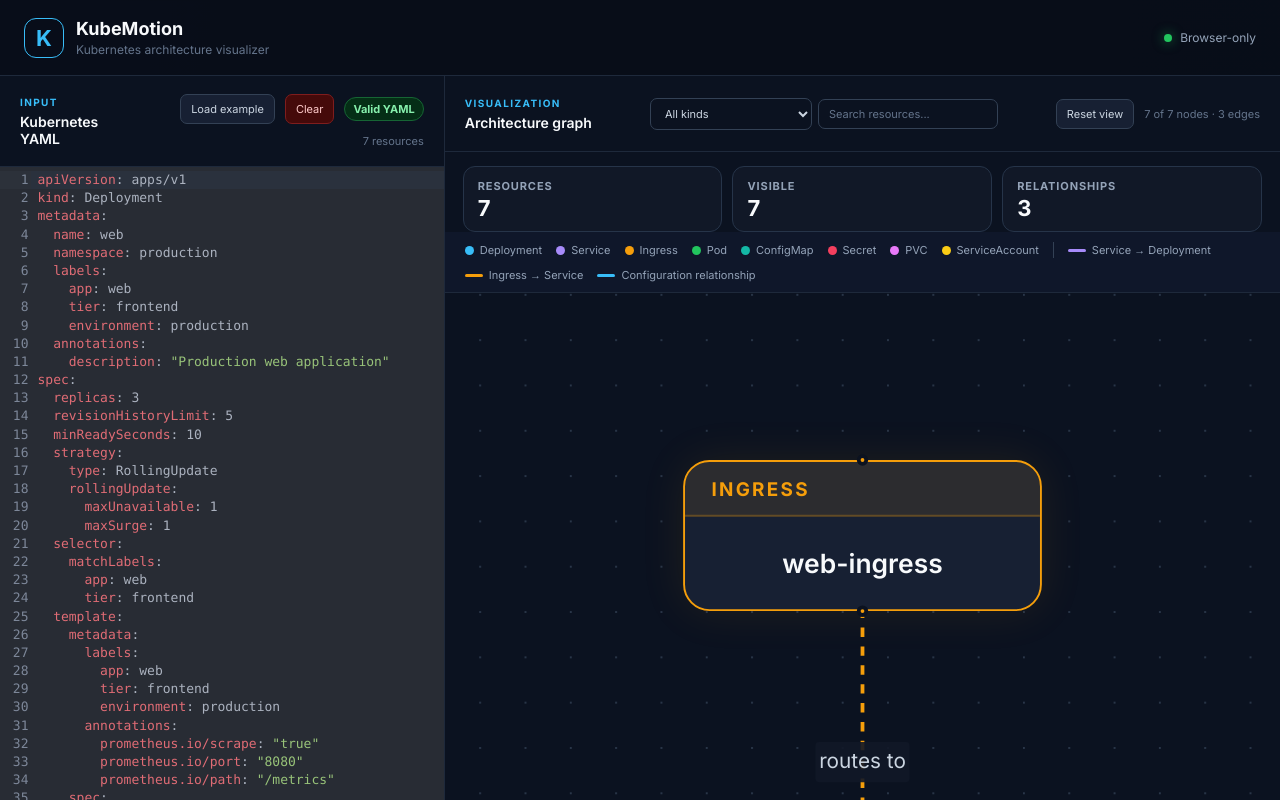
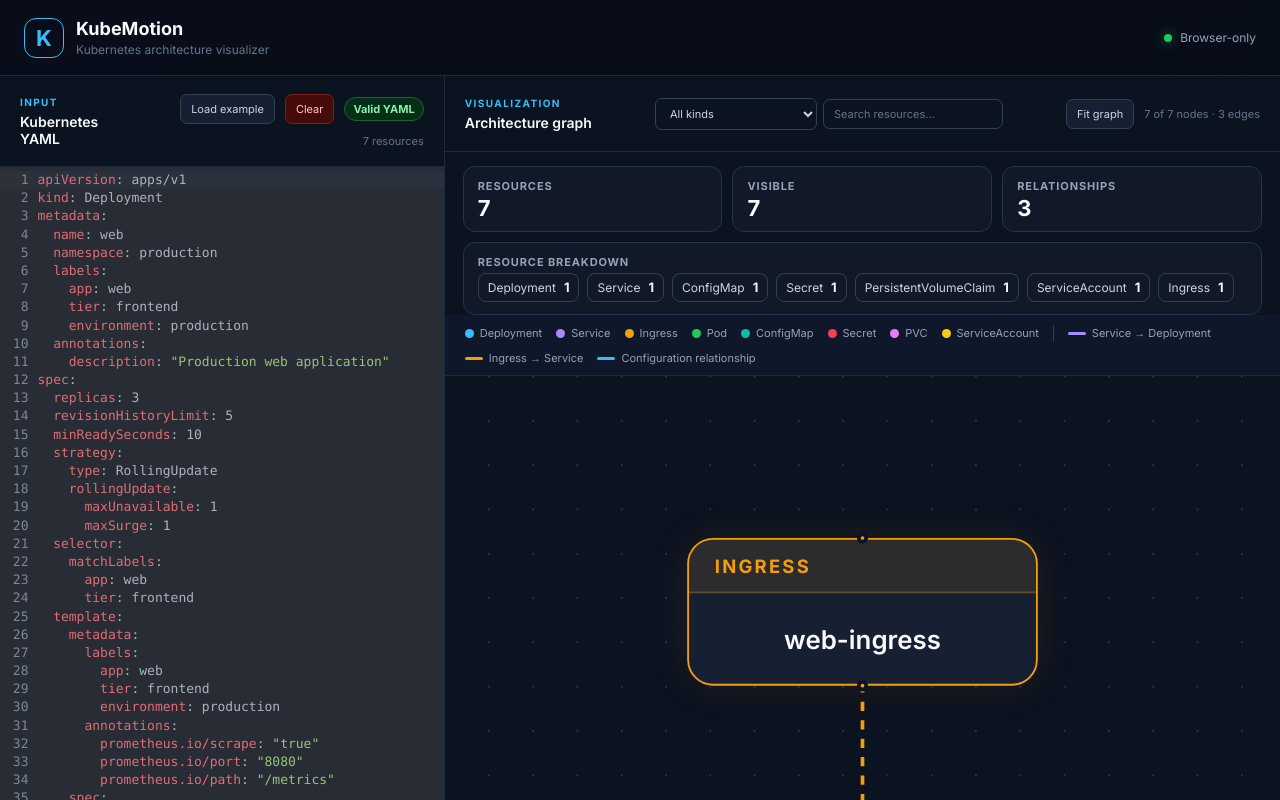
Before and after one commit to Gihchathur/kubemotion, a React (Vite) app: page / in a window 1280 px wide. Shown: the top 800 px of the page. Built offline with nearby package versions, Linux system fonts and the light colour scheme.

Commit message:
Add resource kind breakdown

```diff
--- a/src/App.css
+++ b/src/App.css
@@ -650,3 +650,29 @@
     grid-template-columns: 1fr;
   }
 }
+
+.stat-card-wide {
+  grid-column: 1 / -1;
+}
+
+.resource-breakdown {
+  display: flex;
+  flex-wrap: wrap;
+  gap: 8px;
+}
+
+.breakdown-item {
+  display: inline-flex;
+  align-items: center;
+  gap: 8px;
+  padding: 6px 9px;
+  border: 1px solid #334155;
+  border-radius: 8px;
+  color: #cbd5e1;
+  font-size: 12px;
+}
+
+.breakdown-item strong {
+  color: #f8fafc;
+  font-size: 13px;
+}
--- a/src/App.tsx
+++ b/src/App.tsx
@@ -249,6 +249,14 @@
         event.preventDefault()
         setYamlInput('')
       }
+
+      if (event.key.toLowerCase() === 'f') {
+        event.preventDefault()
+        flowInstance?.fitView({
+          duration: 500,
+          padding: 0.2,
+        })
+      }
     }
 
     window.addEventListener('keydown', handleKeyboardShortcut)
@@ -298,6 +306,16 @@
         return matchesSearch && matchesKind
       })
       .map((node) => node.id),
+  )
+
+  const resourceCounts = graph.nodes.reduce<Record<string, number>>(
+    (counts, node) => {
+      counts[node.resource.kind] =
+        (counts[node.resource.kind] ?? 0) + 1
+
+      return counts
+    },
+    {},
   )
 
   const nodes: Node[] = graph.nodes
@@ -420,6 +438,7 @@
             <span className="shortcut-hints">
               <span>Ctrl + Enter: Load example</span>
               <span>Ctrl + Shift + Backspace: Clear</span>
+              <span>Ctrl + F: Fit graph</span>
             </span>
 
             <span>{parseResult.errors.length} errors</span>
@@ -489,10 +508,10 @@
               <button
                 type="button"
                 className="reset-graph-button"
-                onClick={() => flowInstance?.fitView({ duration: 500 })}
+                onClick={() => flowInstance?.fitView({ duration: 500, padding: 0.2 })}
                 disabled={!flowInstance}
               >
-                Reset view
+                Fit graph
               </button>
 
               <span className="resource-count search-result-count">
@@ -515,6 +534,19 @@
             <div className="stat-card">
               <span className="stat-label">Relationships</span>
               <strong>{edges.length}</strong>
+            </div>
+
+            <div className="stat-card stat-card-wide">
+              <span className="stat-label">Resource breakdown</span>
+
+              <div className="resource-breakdown">
+                {Object.entries(resourceCounts).map(([kind, count]) => (
+                  <span key={kind} className="breakdown-item">
+                    <span>{kind}</span>
+                    <strong>{count}</strong>
+                  </span>
+                ))}
+              </div>
             </div>
           </div>
 
```
